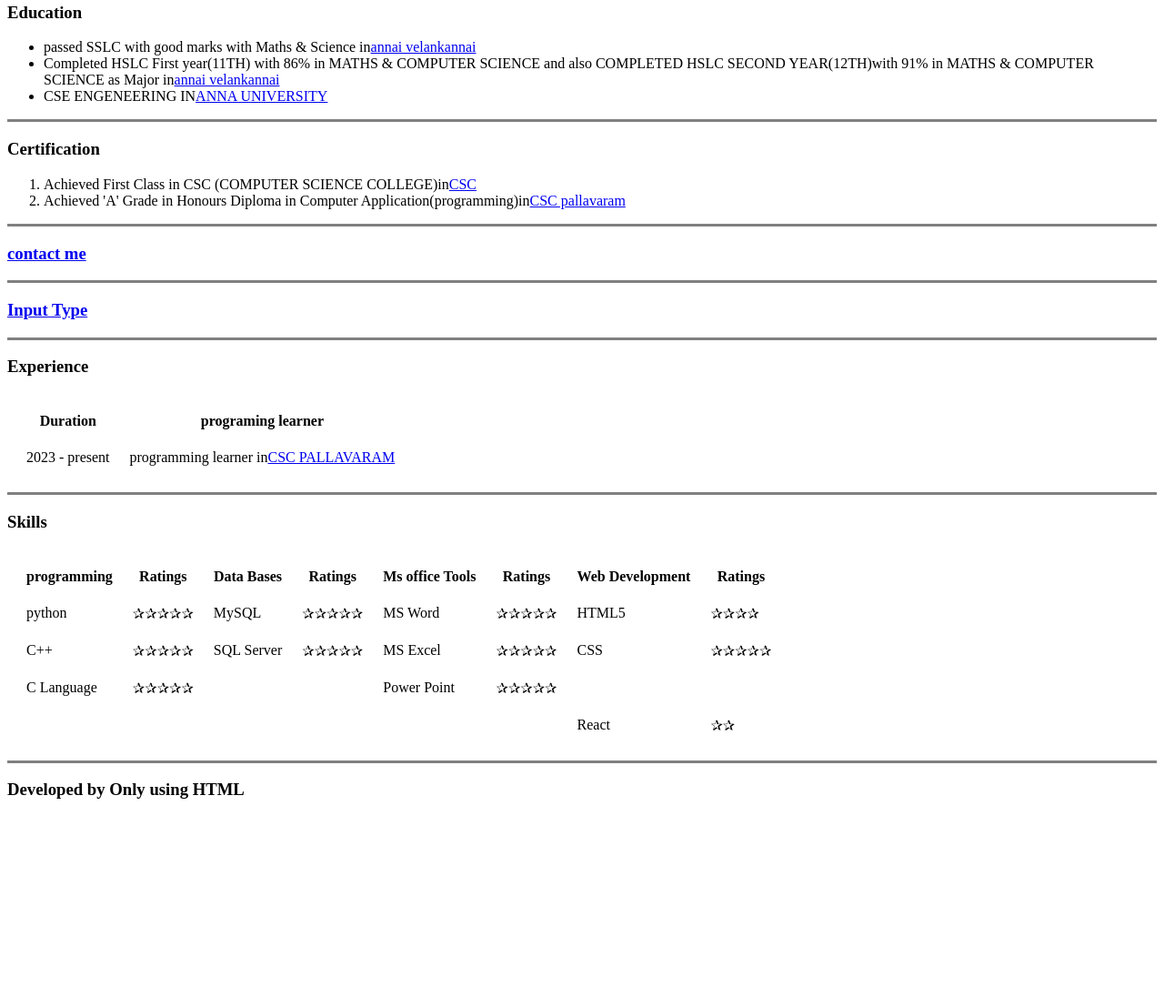
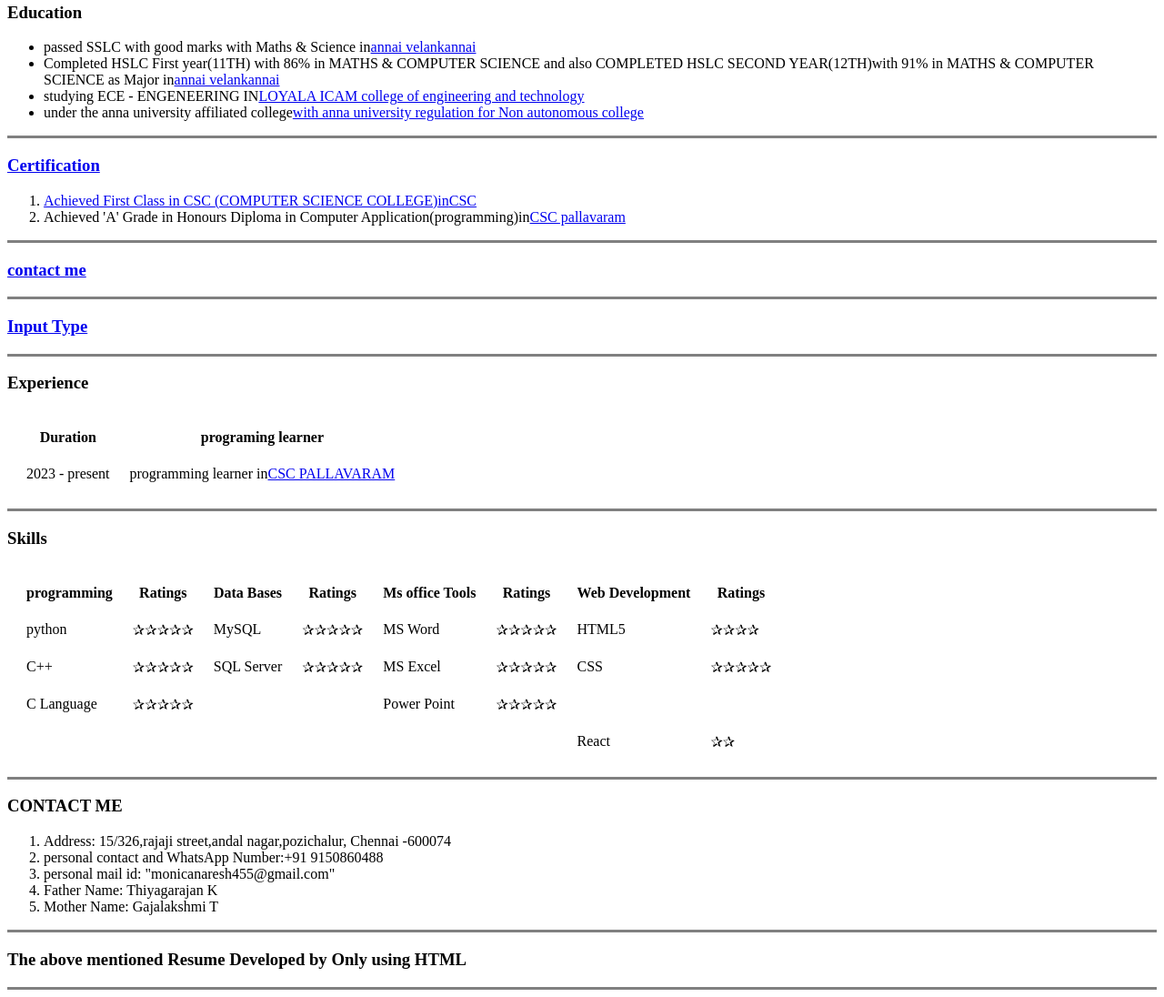
Before and after one commit to Nareshthiyagarajan27/nareshbioorginal, a plain HTML site: page index.html in a window 1280 px wide. Shown: the part 307-1403 px from the top of the page at 91% size. Before the commit the page ends 1205 px from the top, so only its background shows below. Drawn offline with Linux system fonts and the light colour scheme.

Commit message:
Update index.html

```diff
--- a/index.html
+++ b/index.html
@@ -17,7 +17,8 @@
 <ul>
 <li>passed SSLC with good marks  with Maths & Science in<a href="https://avmhss.in/"target="_blank">annai velankannai</a></li>
 <li>Completed HSLC First year(11TH) with 86% in MATHS & COMPUTER SCIENCE and also COMPLETED HSLC SECOND YEAR(12TH)with 91% in MATHS & COMPUTER SCIENCE as Major in<a href="https://avmhss.in/" target="_blank">annai velankannai</a></li>
-<li>CSE ENGENEERING IN<a href="https://www.annauniv.edu/" target="_blank">ANNA UNIVERSITY</a></li>
+<li>studying ECE - ENGENEERING IN<a href="https://licet.ac.in/" target="_blank">LOYALA ICAM college of engineering and technology</a></li>
+<li>under the anna university affiliated college<a href="https://annauniv.edu/" target="_blank">with anna university regulation for Non autonomous college</li>
 </ul>
 <hr size=3 noshade>
 <h3>Certification</h3>
@@ -26,7 +27,7 @@
 <li>Achieved 'A' Grade in Honours Diploma in Computer  Application(programming)in<a href="https://www.facebook.com/CSCPallavaram/"target="_blank">CSC pallavaram</a></li>
 </ol>
 <hr size=3 noshade>
-<a href="contact.html"target="_blank"><h3>contact me</h3></a>
+<a href="https://myaccount.google.com/"target="_blank"><h3>contact me</h3></a>
 <hr size=3 noshade>
 <a href="inputs.html"target="_blank"><h3>Input Type</h3></a>
 <hr size=3 noshade>
@@ -95,6 +96,16 @@
 </tr>
 </table>
 <hr size=3 noshade>
-<h3>Developed by Only using HTML</h3>
+<h3>CONTACT ME</h3>
+  <ol>
+    <li>Address: 15/326,rajaji street,andal nagar,pozichalur, Chennai -600074</li>
+    <li>personal contact and WhatsApp Number:+91 9150860488</li>
+    <li>personal mail id: "monicanaresh455@gmail.com"</li>
+    <li>Father Name: Thiyagarajan K</li>
+    <li>Mother Name: Gajalakshmi T</li>
+  </ol>
+  <hr size=3 noshade>
+<h3>The above mentioned Resume Developed by Only using HTML</h3>
+  <hr size=3 noshade>
 </body>
 </html>
```
